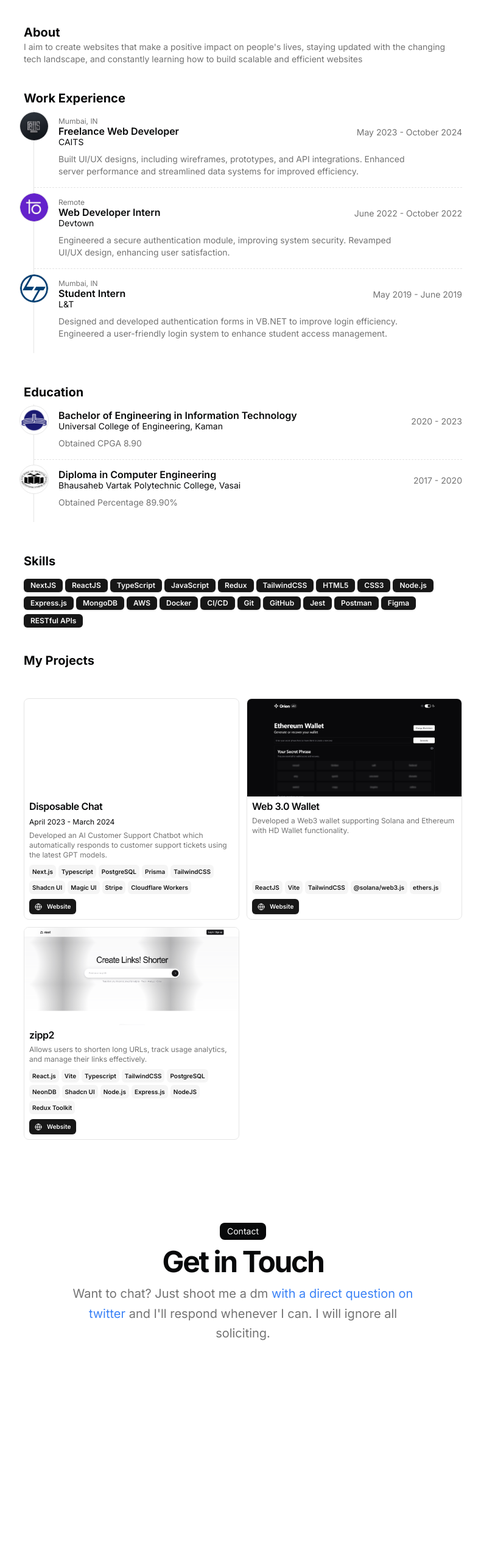
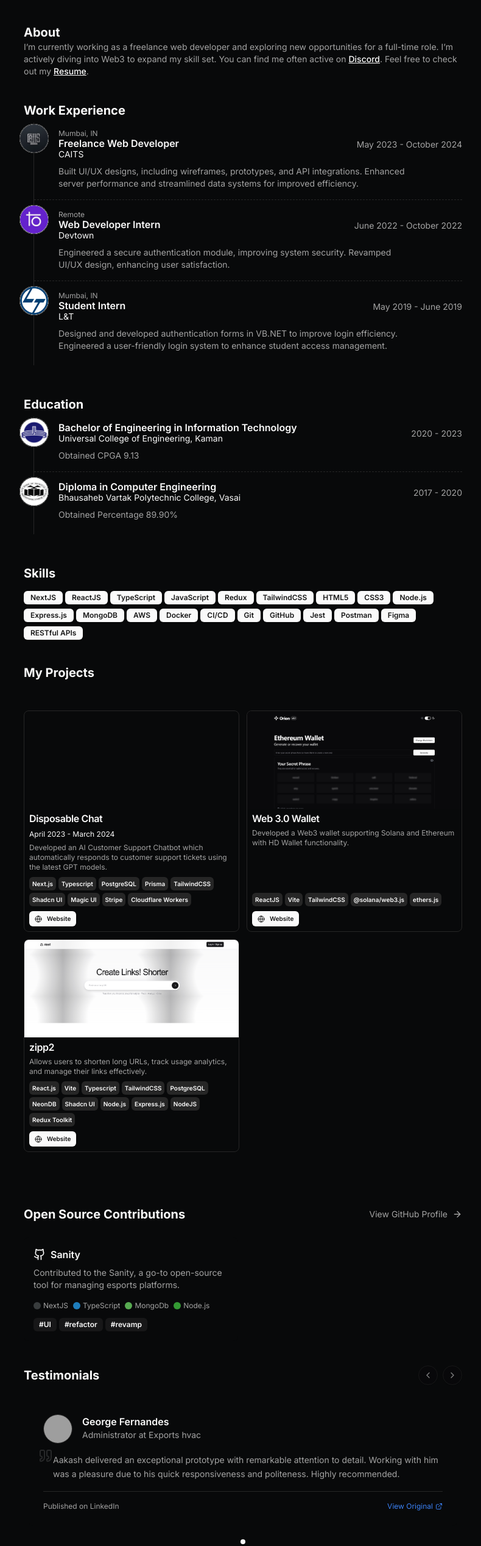
Before and after one commit to AakashGujar/my_portfolio_v2, a Next.js app: page / in a window 1280 px wide. Shown: the part 171-2706 px from the top of the page at 61% size, without its empty margins (241-1031 px from the left). Before the commit the page ends 2524 px from the top, so only its background shows below. Built offline with nearby package versions, Linux system fonts and the light colour scheme; grey boxes are pictures that could not be loaded.

Commit message:
minor revamp

```diff
--- a/src/app/globals.css
+++ b/src/app/globals.css
@@ -4,33 +4,33 @@
 
 @layer base {
   :root {
-      --background: 0 0% 100%;
-      --foreground: 210 11.1% 3.53%;
+    --background: 210 11.1% 3.53%;
+    --foreground: 0 0% 98%;
 
-      --card: 0 0% 100%;
-      --card-foreground: 210 11.1% 3.53%;
+    --card: 210 11.1% 3.53%;
+    --card-foreground: 0 0% 98%;
 
-      --popover: 0 0% 100%;
-      --popover-foreground: 210 11.1% 3.53%;
+    --popover: 210 11.1% 3.53%;
+    --popover-foreground: 0 0% 98%;
 
-      --primary: 0 0% 9%;
-      --primary-foreground: 0 0% 98%;
+    --primary: 0 0% 98%;
+    --primary-foreground: 0 0% 9%;
 
-      --secondary: 0 0% 96.1%;
-      --secondary-foreground: 0 0% 9%;
+    --secondary: 0 0% 14.9%;
+    --secondary-foreground: 0 0% 98%;
 
-      --muted: 0 0% 96.1%;
-      --muted-foreground: 0 0% 45.1%;
+    --muted: 0 0% 14.9%;
+    --muted-foreground: 0 0% 63.9%;
 
-      --accent: 0 0% 96.1%;
-    --accent-foreground: 0 0% 9%;
+    --accent: 0 0% 14.9%;
+    --accent-foreground: 0 0% 98%;
 
-      --destructive: 0 84.2% 60.2%;
+    --destructive: 0 62.8% 30.6%;
     --destructive-foreground: 0 0% 98%;
 
-      --border: 0 0% 89.8%;
-      --input: 0 0% 89.8%;
-      --ring: 0 0% 3.9%;
+    --border: 0 0% 14.9%;
+    --input: 0 0% 14.9%;
+    --ring: 0 0% 83.1%;
 
     --radius: 0.5rem;
   }
@@ -97,16 +97,8 @@
 
 code[data-theme*=" "],
 code[data-theme*=" "] span {
-    color: var(--shiki-light);
-    background-color: var(--shiki-light-bg);
-  }
-
-  @media (prefers-color-scheme: dark) {
-    code[data-theme*=" "],
-    code[data-theme*=" "] span {
   color: var(--shiki-dark);
   background-color: var(--shiki-dark-bg);
-    }
 }
 
 code[data-line-numbers] {
@@ -126,7 +118,6 @@
 code > [data-line]::before {
   counter-increment: line;
   content: counter(line);
-
   /* Other styling */
   display: inline-block;
   width: 1rem;
--- a/src/app/page.tsx
+++ b/src/app/page.tsx
@@ -1,19 +1,32 @@
+"use client";
 import { EducationTimeline } from "@/components/education-card";
-import { HackathonCard } from "@/components/hackathon-card";
 import BlurFade from "@/components/magicui/blur-fade";
 import BlurFadeText from "@/components/magicui/blur-fade-text";
+import { ContributionCard, TestimonialCard } from "@/components/othercard";
 import { ProjectCard } from "@/components/project-card";
-import { ResumeCard } from "@/components/resume-card";
 import { TimelineCard } from "@/components/timeline-card";
 import { Avatar, AvatarFallback, AvatarImage } from "@/components/ui/avatar";
 import { Badge } from "@/components/ui/badge";
 import { DATA } from "@/data/resume";
 import Link from "next/link";
-import Markdown from "react-markdown";
+import { ArrowRight, ChevronLeft, ChevronRight } from "lucide-react";
+import { Button } from "@/components/ui/button";
+import { useState } from "react";
 
 const BLUR_FADE_DELAY = 0.05;
 
 export default function Page() {
+  const [currentIndex, setCurrentIndex] = useState(0);
+  const testimonialsCount = DATA.testimonials.length;
+  const nextTestimonial = () => {
+    setCurrentIndex((prev) => (prev + 1) % testimonialsCount);
+  };
+
+  const prevTestimonial = () => {
+    setCurrentIndex(
+      (prev) => (prev - 1 + testimonialsCount) % testimonialsCount
+    );
+  };
   return (
     <main className="flex flex-col min-h-[100dvh] space-y-10">
       <section id="hero">
@@ -26,59 +39,21 @@
                 yOffset={8}
                 text={`${DATA.name}`}
               />
+              <div className="flex items-center gap-2">
+                <Badge
+                  variant="secondary"
+                  className="h-5 flex items-center justify-center gap-1.5 px-2 text-sm"
+                >
+                  <div className="w-1.5 h-1.5 rounded-full bg-green-500 animate-pulse" />
+                  <p className="text-green-500 ">open to work</p>
+                </Badge>
+              </div>
+
               <BlurFadeText
                 className="max-w-[600px] text-sm md:text-lg"
                 delay={BLUR_FADE_DELAY}
                 text={DATA.description}
               />
-              <div className="flex gap-4 mt-2">
-                <BlurFade delay={BLUR_FADE_DELAY * 2}>
-                  <Link href={DATA.contact.social.LinkedIn.url}>
-                    <svg
-                      className="size-5"
-                      viewBox="0 0 24 24"
-                      fill="currentColor"
-                    >
-                      <path d="M20.5 2h-17A1.5 1.5 0 002 3.5v17A1.5 1.5 0 003.5 22h17a1.5 1.5 0 001.5-1.5v-17A1.5 1.5 0 0020.5 2zM8 19H5v-9h3zM6.5 8.25A1.75 1.75 0 118.3 6.5a1.78 1.78 0 01-1.8 1.75zM19 19h-3v-4.74c0-1.42-.6-1.93-1.38-1.93A1.74 1.74 0 0013 14.19a.66.66 0 000 .14V19h-3v-9h2.9v1.3a3.11 3.11 0 012.7-1.4c1.55 0 3.36.86 3.36 3.66z" />
-                    </svg>
-                  </Link>
-                </BlurFade>
-                <BlurFade delay={BLUR_FADE_DELAY * 2.2}>
-                  <Link href={DATA.contact.social.X.url}>
-                    <svg
-                      className="size-5"
-                      viewBox="0 0 24 24"
-                      fill="currentColor"
-                    >
-                      <path d="M18.244 2.25h3.308l-7.227 8.26 8.502 11.24H16.17l-5.214-6.817L4.99 21.75H1.68l7.73-8.835L1.254 2.25H8.08l4.713 6.231zm-1.161 17.52h1.833L7.084 4.126H5.117z" />
-                    </svg>
-                  </Link>
-                </BlurFade>
-                <BlurFade delay={BLUR_FADE_DELAY * 2.4}>
-                  <Link href={`mailto:${DATA.contact.email}`}>
-                    <svg
-                      className="size-5"
-                      viewBox="0 0 24 24"
-                      fill="none"
-                      stroke="currentColor"
-                      strokeWidth="2"
-                    >
-                      <path d="M3 8l7.89 5.26a2 2 0 002.22 0L21 8M5 19h14a2 2 0 002-2V7a2 2 0 00-2-2H5a2 2 0 00-2 2v10a2 2 0 002 2z" />
-                    </svg>
-                  </Link>
-                </BlurFade>
-                <BlurFade delay={BLUR_FADE_DELAY * 2.6}>
-                  <Link href={DATA.contact.social.GitHub.url}>
-                    <svg
-                      className="size-5"
-                      viewBox="0 0 24 24"
-                      fill="currentColor"
-                    >
-                      <path d="M12 2C6.477 2 2 6.477 2 12c0 4.42 2.865 8.17 6.839 9.49.5.092.682-.217.682-.482 0-.237-.008-.866-.013-1.7-2.782.603-3.369-1.34-3.369-1.34-.454-1.156-1.11-1.462-1.11-1.462-.908-.62.069-.608.069-.608 1.003.07 1.531 1.03 1.531 1.03.892 1.529 2.341 1.087 2.91.832.092-.647.35-1.088.636-1.338-2.22-.253-4.555-1.11-4.555-4.943 0-1.091.39-1.984 1.029-2.683-.103-.253-.446-1.27.098-2.647 0 0 .84-.269 2.75 1.025A9.578 9.578 0 0112 6.836c.85.004 1.705.114 2.504.336 1.909-1.294 2.747-1.025 2.747-1.025.546 1.377.203 2.394.1 2.647.64.699 1.028 1.592 1.028 2.683 0 3.842-2.339 4.687-4.566 4.935.359.309.678.919.678 1.852 0 1.336-.012 2.415-.012 2.743 0 .267.18.578.688.48C19.138 20.167 22 16.418 22 12c0-5.523-4.477-10-10-10z" />
-                    </svg>
-                  </Link>
-                </BlurFade>
-              </div>
             </div>
             <BlurFade delay={BLUR_FADE_DELAY}>
               <Avatar className="size-20 border">
@@ -95,9 +70,29 @@
           <h2 className="text-xl font-bold">About</h2>
         </BlurFade>
         <BlurFade delay={BLUR_FADE_DELAY * 4}>
-          <Markdown className="prose max-w-full text-pretty font-sans text-sm text-muted-foreground dark:prose-invert">
-            {DATA.summary}
-          </Markdown>
+          <div className="space-y-4 prose max-w-full text-pretty font-sans text-sm text-muted-foreground dark:prose-invert">
+            <p>
+              I’m currently working as a freelance web developer and exploring
+              new opportunities for a full-time role. I’m actively diving into
+              Web3 to expand my skill set. You can find me often active on{" "}
+              <Link
+                href="https://discord.com/users/yourdiscordid"
+                target="_blank"
+                className="text-white hover:underline"
+              >
+                Discord
+              </Link>
+              . Feel free to check out my{" "}
+              <Link
+                href="https://drive.google.com/file/d/1NSE6XRGxtO-sxMjwDSG_9qTAXqlytI-l/view?usp=sharing"
+                target="_blank"
+                className="text-white hover:underline"
+              >
+                Resume
+              </Link>
+              .
+            </p>
+          </div>
         </BlurFade>
       </section>
 
@@ -182,49 +177,87 @@
         </div>
       </section>
 
-      {/* <section id="hackathons">
-        <div className="space-y-12 w-full py-12">
+      <section id="open-source">
+        <div className="flex min-h-0 flex-col">
           <BlurFade delay={BLUR_FADE_DELAY * 13}>
-            <div className="flex flex-col items-center justify-center space-y-4 text-center">
-              <div className="space-y-2">
-                <div className="inline-block rounded-lg bg-foreground text-background px-3 py-1 text-sm">
-                  Hackathons
-                </div>
-                <h2 className="text-3xl font-bold tracking-tighter sm:text-5xl">
-                  I like building things
-                </h2>
-                <p className="text-muted-foreground md:text-xl/relaxed lg:text-base/relaxed xl:text-xl/relaxed">
-                  During my time in university, I attended{" "}
-                  {DATA.hackathons.length}+ hackathons. People from around the
-                  country would come together and build incredible things in 2-3
-                  days. It was eye-opening to see the endless possibilities
-                  brought to life by a group of motivated and passionate
-                  individuals.
-                </p>
-              </div>
+            <div className="flex items-center justify-between mb-6">
+              <h2 className="text-xl font-bold">Open Source Contributions</h2>
+              <Link
+                target="_blank"
+                href={DATA.contact.social.GitHub.url}
+                className="text-sm text-muted-foreground hover:text-foreground flex items-center gap-2"
+              >
+                View GitHub Profile
+                <ArrowRight className="size-4" />
+              </Link>
             </div>
           </BlurFade>
-          <BlurFade delay={BLUR_FADE_DELAY * 14}>
-            <ul className="mb-4 ml-4 divide-y divide-dashed border-l">
-              {DATA.hackathons.map((project, id) => (
-                <BlurFade
-                  key={project.title + project.dates}
-                  delay={BLUR_FADE_DELAY * 15 + id * 0.05}
-                >
-                  <HackathonCard
-                    title={project.title}
-                    description={project.description}
-                    location={project.location}
-                    dates={project.dates}
-                    image={project.image}
-                    links={project.links}
-                  />
+          <div className="grid grid-cols-1 gap-4 sm:grid-cols-2 max-w-[800px] mx-auto">
+            {DATA.contributions.map((contribution, id) => (
+              <BlurFade
+                key={contribution.title}
+                delay={BLUR_FADE_DELAY * 14 + id * 0.05}
+              >
+                <ContributionCard {...contribution} />
+              </BlurFade>
+            ))}
+          </div>
+        </div>
+      </section>
+
+      <section id="testimonials" className="relative">
+        <BlurFade delay={BLUR_FADE_DELAY * 15}>
+          <div className="flex items-center justify-between mb-6">
+            <h2 className="text-xl font-bold">Testimonials</h2>
+            <div className="flex gap-2">
+              <Button
+                variant="outline"
+                size="icon"
+                onClick={prevTestimonial}
+                className="size-8"
+                disabled={currentIndex === 0}
+              >
+                <ChevronLeft className="size-4" />
+              </Button>
+              <Button
+                variant="outline"
+                size="icon"
+                onClick={nextTestimonial}
+                className="size-8"
+                disabled={currentIndex === testimonialsCount - 1}
+              >
+                <ChevronRight className="size-4" />
+              </Button>
+            </div>
+          </div>
+        </BlurFade>
+        <div className="relative overflow-hidden max-w-[800px] mx-auto">
+          <div
+            className="flex transition-transform duration-300 ease-in-out"
+            style={{ transform: `translateX(-${currentIndex * 100}%)` }}
+          >
+            {DATA.testimonials.map((testimonial, idx) => (
+              <div key={testimonial.name} className="w-full flex-shrink-0 px-2">
+                <BlurFade delay={BLUR_FADE_DELAY * 16}>
+                  <TestimonialCard testimonial={testimonial} />
                 </BlurFade>
-              ))}
-            </ul>
-          </BlurFade>
+              </div>
+            ))}
+          </div>
+          <div className="flex justify-center gap-2 mt-4">
+            {DATA.testimonials.map((_, idx) => (
+              <button
+                key={idx}
+                className={`size-2 rounded-full transition-colors ${
+                  idx === currentIndex ? "bg-primary" : "bg-muted"
+                }`}
+                onClick={() => setCurrentIndex(idx)}
+              />
+            ))}
+          </div>
         </div>
-      </section> */}
+      </section>
+
       <section id="contact">
         <div className="grid items-center justify-center gap-4 px-4 text-center md:px-6 w-full py-12">
           <BlurFade delay={BLUR_FADE_DELAY * 16}>
@@ -236,16 +269,56 @@
                 Get in Touch
               </h2>
               <p className="mx-auto max-w-[600px] text-muted-foreground md:text-xl/relaxed lg:text-base/relaxed xl:text-xl/relaxed">
-                Want to chat? Just shoot me a dm{" "}
-                <Link
-                  href={DATA.contact.social.X.url}
-                  className="text-blue-500 hover:underline"
-                >
-                  with a direct question on twitter
-                </Link>{" "}
-                and I&apos;ll respond whenever I can. I will ignore all
-                soliciting.
+                You can find me on:
               </p>
+              <div className="flex gap-4 justify-center">
+                <BlurFade delay={BLUR_FADE_DELAY * 2}>
+                  <Link href={DATA.contact.social.LinkedIn.url} target="_blank">
+                    <svg
+                      className="size-5"
+                      viewBox="0 0 24 24"
+                      fill="currentColor"
+                    >
+                      <path d="M20.5 2h-17A1.5 1.5 0 002 3.5v17A1.5 1.5 0 003.5 22h17a1.5 1.5 0 001.5-1.5v-17A1.5 1.5 0 0020.5 2zM8 19H5v-9h3zM6.5 8.25A1.75 1.75 0 118.3 6.5a1.78 1.78 0 01-1.8 1.75zM19 19h-3v-4.74c0-1.42-.6-1.93-1.38-1.93A1.74 1.74 0 0013 14.19a.66.66 0 000 .14V19h-3v-9h2.9v1.3a3.11 3.11 0 012.7-1.4c1.55 0 3.36.86 3.36 3.66z" />
+                    </svg>
+                  </Link>
+                </BlurFade>
+                <BlurFade delay={BLUR_FADE_DELAY * 2.2}>
+                  <Link href={DATA.contact.social.X.url} target="_blank">
+                    <svg
+                      className="size-5"
+                      viewBox="0 0 24 24"
+                      fill="currentColor"
+                    >
+                      <path d="M18.244 2.25h3.308l-7.227 8.26 8.502 11.24H16.17l-5.214-6.817L4.99 21.75H1.68l7.73-8.835L1.254 2.25H8.08l4.713 6.231zm-1.161 17.52h1.833L7.084 4.126H5.117z" />
+                    </svg>
+                  </Link>
+                </BlurFade>
+                <BlurFade delay={BLUR_FADE_DELAY * 2.4}>
+                  <Link target="_blank" href={`mailto:${DATA.contact.email}`}>
+                    <svg
+                      className="size-5"
+                      viewBox="0 0 24 24"
+                      fill="none"
+                      stroke="currentColor"
+                      strokeWidth="2"
+                    >
+                      <path d="M3 8l7.89 5.26a2 2 0 002.22 0L21 8M5 19h14a2 2 0 002-2V7a2 2 0 00-2-2H5a2 2 0 00-2 2v10a2 2 0 002 2z" />
+                    </svg>
+                  </Link>
+                </BlurFade>
+                <BlurFade delay={BLUR_FADE_DELAY * 2.6}>
+                  <Link target="_blank" href={DATA.contact.social.GitHub.url}>
+                    <svg
+                      className="size-5"
+                      viewBox="0 0 24 24"
+                      fill="currentColor"
+                    >
+                      <path d="M12 2C6.477 2 2 6.477 2 12c0 4.42 2.865 8.17 6.839 9.49.5.092.682-.217.682-.482 0-.237-.008-.866-.013-1.7-2.782.603-3.369-1.34-3.369-1.34-.454-1.156-1.11-1.462-1.11-1.462-.908-.62.069-.608.069-.608 1.003.07 1.531 1.03 1.531 1.03.892 1.529 2.341 1.087 2.91.832.092-.647.35-1.088.636-1.338-2.22-.253-4.555-1.11-4.555-4.943 0-1.091.39-1.984 1.029-2.683-.103-.253-.446-1.27.098-2.647 0 0 .84-.269 2.75 1.025A9.578 9.578 0 0112 6.836c.85.004 1.705.114 2.504.336 1.909-1.294 2.747-1.025 2.747-1.025.546 1.377.203 2.394.1 2.647.64.699 1.028 1.592 1.028 2.683 0 3.842-2.339 4.687-4.566 4.935.359.309.678.919.678 1.852 0 1.336-.012 2.415-.012 2.743 0 .267.18.578.688.48C19.138 20.167 22 16.418 22 12c0-5.523-4.477-10-10-10z" />
+                    </svg>
+                  </Link>
+                </BlurFade>
+              </div>
             </div>
           </BlurFade>
         </div>
--- /dev/null
+++ b/src/components/othercard.tsx
@@ -0,0 +1,95 @@
+"use client";
+import Link from "next/link";
+import { ExternalLink, Github, GitFork, Quote, Star } from "lucide-react";
+import { Avatar, AvatarFallback, AvatarImage } from "@/components/ui/avatar";
+import { Badge } from "@/components/ui/badge";
+import { Card } from "@/components/ui/card";
+
+export const ContributionCard = ({
+  title,
+  description,
+  technologies,
+  tags,
+  href,
+}) => {
+  return (
+    <Card className="p-4 h-full flex flex-col hover:shadow-lg transition-all duration-300">
+      <div className="flex items-center gap-2 mb-2">
+        <Github className="size-5" />
+        <Link
+          href={href}
+          className="text-base font-semibold hover:text-blue-500 hover:underline"
+        >
+          {title}
+        </Link>
+      </div>
+      <p className="text-sm text-muted-foreground mb-4">{description}</p>
+      <div className="flex flex-wrap gap-2 mt-auto">
+        <div className="flex items-center gap-2">
+          {technologies.map((tech, index) => (
+            <span
+              key={index}
+              className="flex items-center gap-1 text-xs text-muted-foreground"
+            >
+              <div
+                className="size-3 rounded-full"
+                style={{ backgroundColor: tech.color }}
+              />
+              {tech.name}
+            </span>
+          ))}
+        </div>
+      </div>
+      {/* Tags Section */}
+      <div className="flex flex-wrap gap-1 mt-3">
+        {tags?.map((tag, index) => (
+          <Badge
+            key={index}
+            variant="secondary"
+            className="px-2 py-0.5 text-xs bg-muted/50"
+          >
+            {tag}
+          </Badge>
+        ))}
+      </div>
+    </Card>
+  );
+};
+
+export const TestimonialCard = ({ testimonial, className }) => {
+  return (
+    <Card className={`p-6 h-full flex flex-col ${className}`}>
+      <div className="flex items-start gap-4 mb-4">
+        <Avatar className="size-12 border">
+          <AvatarImage src={testimonial.image} alt={testimonial.name} />
+          <AvatarFallback>{testimonial.name[0]}</AvatarFallback>
+        </Avatar>
+        <div>
+          <h3 className="font-semibold">{testimonial.name}</h3>
+          <p className="text-sm text-muted-foreground">
+            {testimonial.designation} at {testimonial.company}
+          </p>
+        </div>
+      </div>
+      <div className="relative flex-1">
+        <Quote className="absolute -top-2 -left-2 size-6 text-muted-foreground/20" />
+        <p className="text-sm text-muted-foreground leading-relaxed pl-4">
+          {testimonial.testimonial}
+        </p>
+      </div>
+      <div className="mt-4 pt-4 border-t flex justify-between items-center">
+        <p className="text-xs text-muted-foreground">
+          Published on {testimonial.platform}{" "}
+          {/* Display the platform dynamically */}
+        </p>
+        <Link
+          href="https://www.linkedin.com/in/aakashgujar/"
+          className="text-xs text-blue-500 hover:underline flex items-center gap-1"
+        >
+          View Original
+          <ExternalLink className="size-3" />
+        </Link>
+      </div>
+    </Card>
+  );
+};
--- a/src/data/resume.tsx
+++ b/src/data/resume.tsx
@@ -9,7 +9,7 @@
   locationLink: "https://www.google.com/maps/place/india",
   description: "",
   summary:
-    "I aim to create websites that make a positive impact on people's lives, staying updated with the changing tech landscape, and constantly learning how to build scalable and efficient websites",
+    "I'm currently working as a freelance engineer while actively seeking new opportunities. My current focus is on expanding my knowledge in Web3.",
   avatarUrl: "/me.png",
   skills: {
     frontend: [
@@ -109,7 +109,7 @@
       logoUrl: "/ucoe.png",
       start: "2020",
       end: "2023",
-      desc: "Obtained CPGA 8.90"
+      desc: "Obtained CPGA 9.13",
     },
     {
       school: "Bhausaheb Vartak Polytechnic College, Vasai",
@@ -119,7 +119,7 @@
       logoUrl: "/bvp.png",
       start: "2017",
       end: "2020",
-      desc: "Obtained Percentage 89.90%"
+      desc: "Obtained Percentage 89.90%",
     },
   ],
   projects: [
@@ -207,31 +207,30 @@
       video: "",
     },
   ],
+  contributions: [
+    {
+      title: "Sanity",
+      description:
+        "Contributed to the Sanity, a go-to open-source tool for managing esports platforms.",
+      technologies: [
+        { name: "NextJS", color: "#383c3d" },
+        { name: "TypeScript", color: "#1e7dbc" },
+        { name: "MongoDb", color: "#57AA51" },
+        { name: "Node.js", color: "#339933" },
+      ],
+      tags: ["#UI", "#refactor", "#revamp"],  // Dynamic tags
+      href: "https://github.com/dinxsh/sanity/pull/230",
+    },
+  ],
   testimonials: [
     {
-      text: "Aakash is an exceptional developer with a keen eye for detail. His work on our project was outstanding.",
-      name: "John Doe",
-      position: "CTO, Tech Corp",
-      avatar: "/john-doe-avatar.png",
-    },
-    {
-      text: "Working with Aakash was a pleasure. He consistently delivered high-quality code and innovative solutions.",
-      name: "Jane Smith",
-      position: "Lead Developer, Innovate Inc",
-      avatar: "/jane-smith-avatar.png",
-    },
-  ],
-  openSourceContributions: [
-    {
-      project: "React",
-      description:
-        "Implemented a new feature for handling async rendering in React components.",
-      link: "https://github.com/facebook/react/pull/1234",
-    },
-    {
-      project: "Next.js",
-      description: "Fixed a bug in the routing system for dynamic routes.",
-      link: "https://github.com/vercel/next.js/pull/5678",
+      name: "George Fernandes",
+      designation: "Administrator",
+      company: "Exports hvac",
+      testimonial:
+        "Aakash delivered an exceptional prototype with remarkable attention to detail. Working with him was a pleasure due to his quick responsiveness and politeness. Highly recommended.",
+      image: "/john-doe.jpg",
+      platform: "LinkedIn", // New platform field
     },
   ],
   hackathons: [
```
Lines whose indentation alone changed are shown as unchanged.
